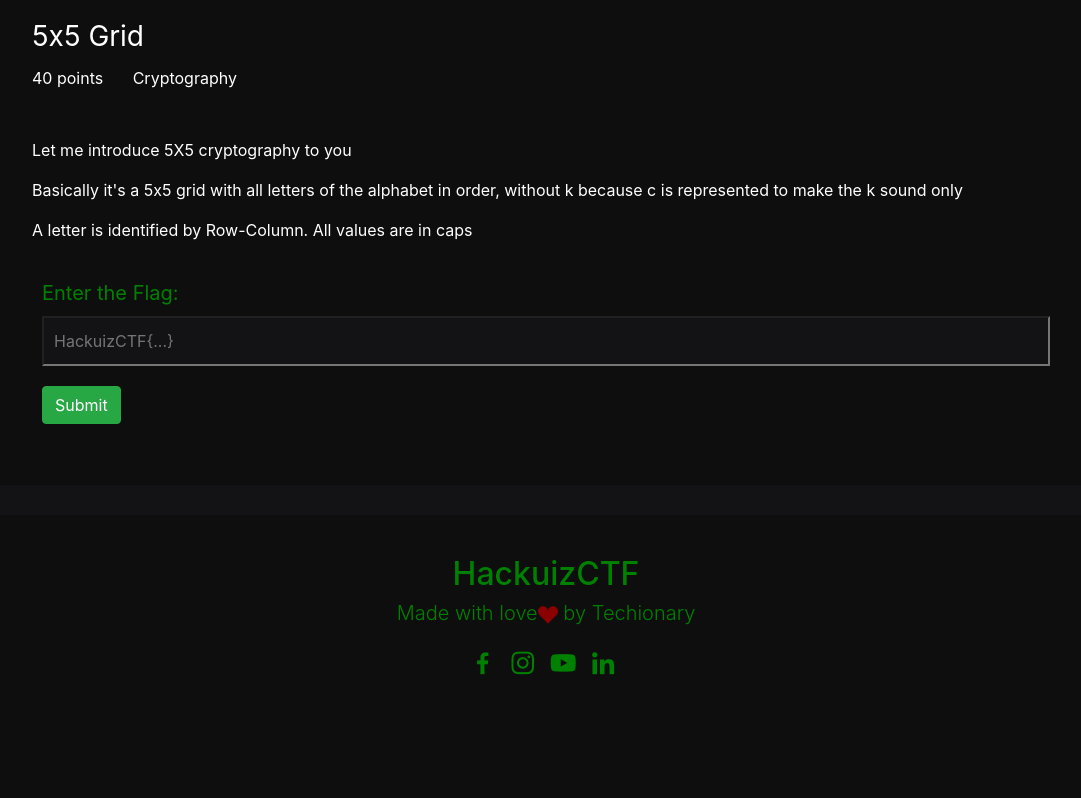
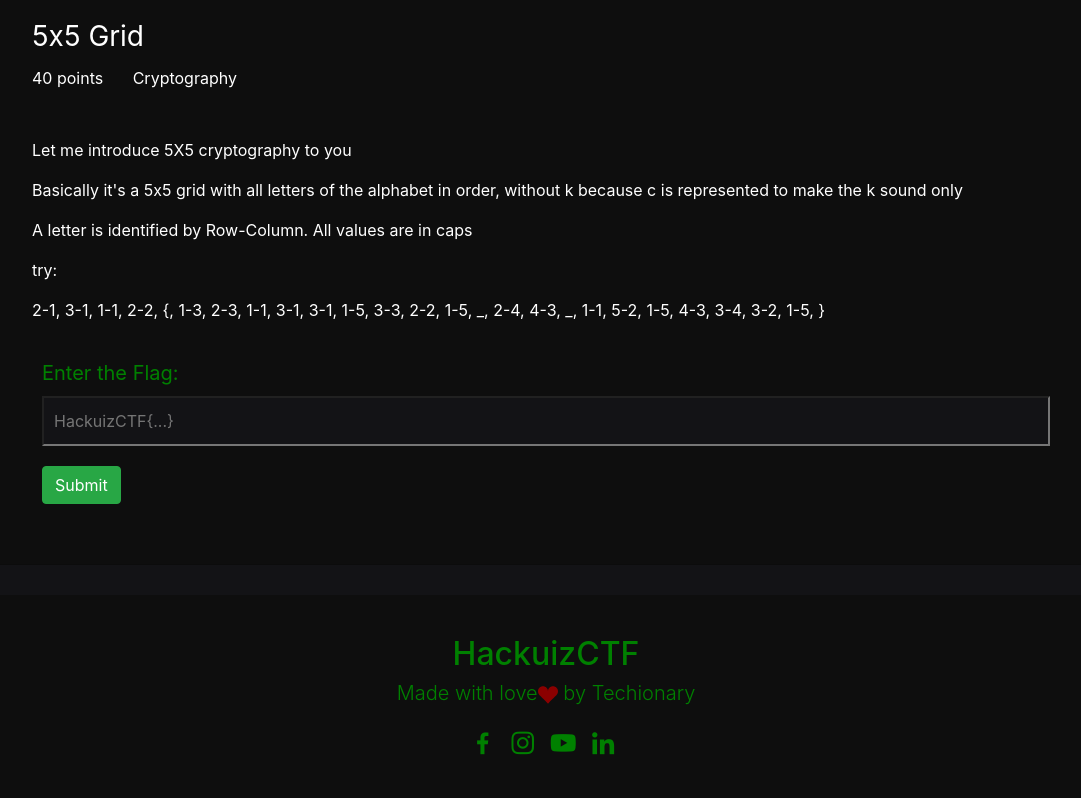
Before and after one commit to rupakreddy11/Hackuiz, a Django app: page /103/ in a window 1280 px wide. Shown: the part 121-919 px from the top of the page, without its empty margins (94-1175 px from the left). Before the commit the page ends 796 px from the top, so only its background shows below. Run offline with Django 3.2, Linux system fonts and the light colour scheme; a user stored in the database is signed in; some libraries are stand-ins or nearby versions.

Commit message:
Update 103.html

```diff
--- a/HackuizCTF/templates/HackuizCTF/103.html
+++ b/HackuizCTF/templates/HackuizCTF/103.html
@@ -14,6 +14,8 @@
         <p>Let me introduce 5X5 cryptography to you</p>
         <p>Basically it's a 5x5 grid with all letters of the alphabet in order, without k because c is represented to make the k sound only</p>
         <p>A letter is identified by Row-Column. All values are in caps</p>
+	<p>try:</p>
+        <p>2-1, 3-1, 1-1, 2-2, {, 1-3, 2-3, 1-1, 3-1, 3-1, 1-5, 3-3, 2-2, 1-5, _, 2-4, 4-3, _, 1-1, 5-2, 1-5, 4-3, 3-4, 3-2, 1-5, } </p>
         <form method="POST">
             {% csrf_token %}
         <fieldset>
```
